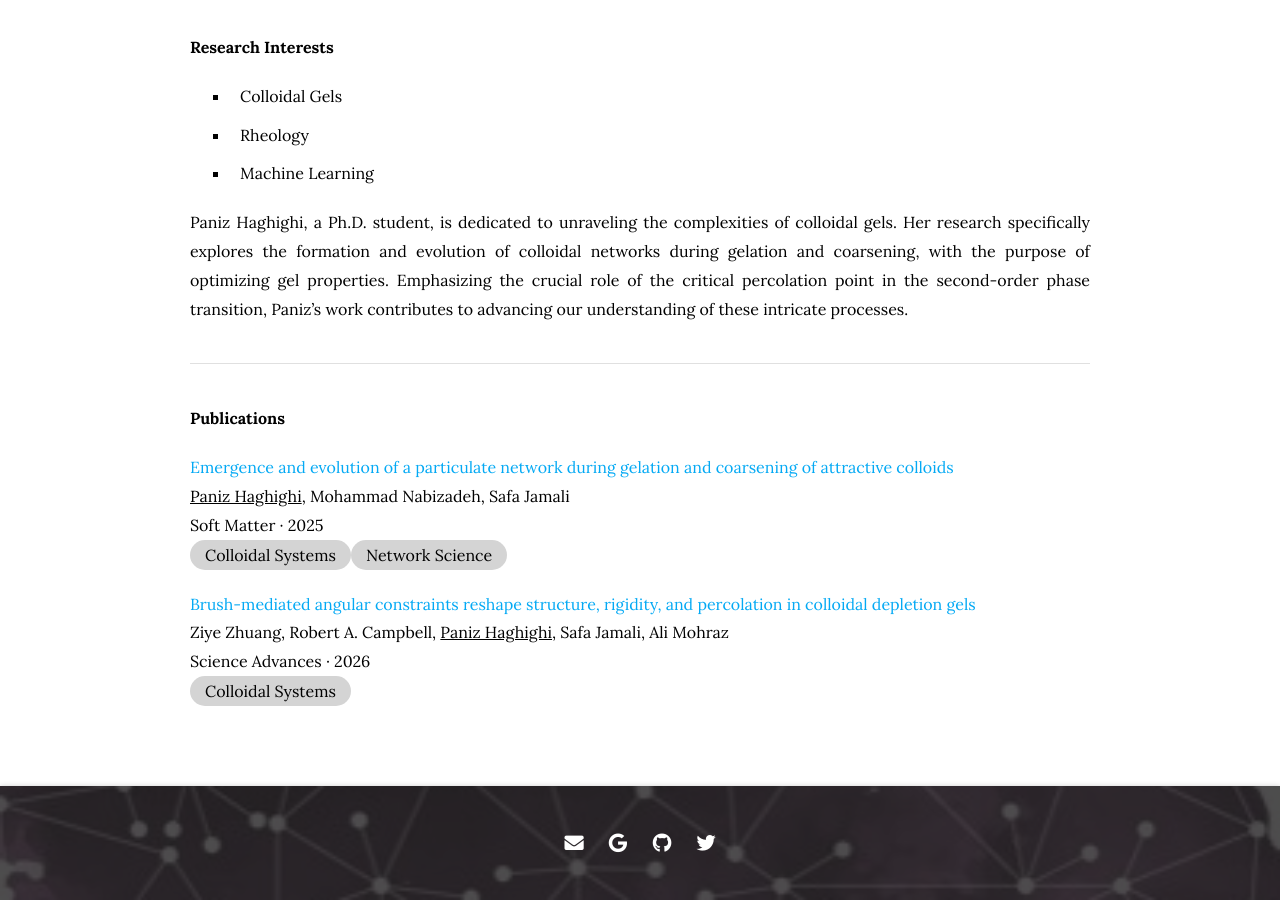
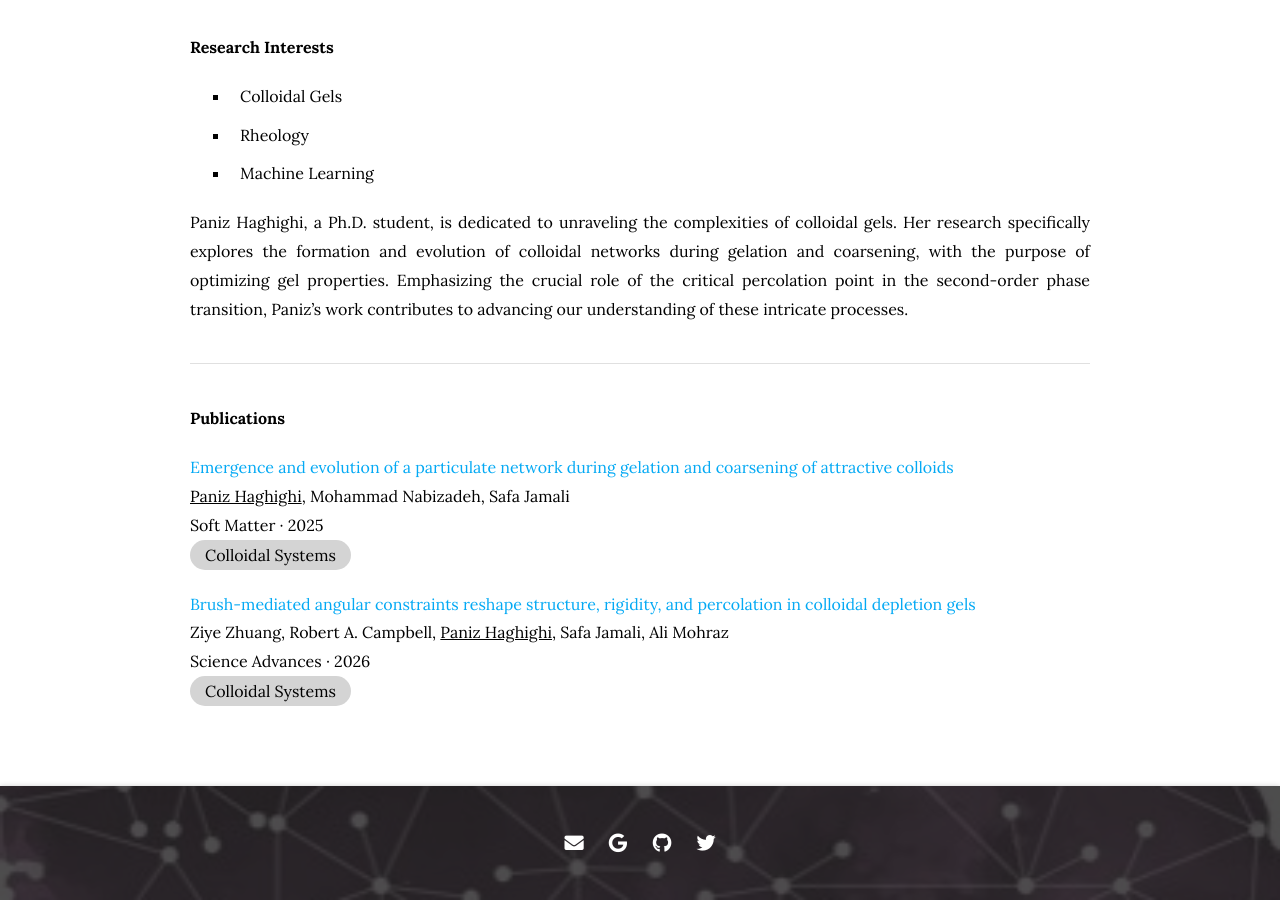
Before and after one commit to procf/procf.github.io, a Jekyll site: the page built from _members/paniz-haghighi.md, in a window 1280 px wide and 900 px high, scrolled down 886 px. Built offline with Jekyll 4.4.1, drawn with Linux system fonts in a browser that asks for light colours; nearby versions of some CDN libraries.

Commit message:
Generate citations

```diff
--- a/_data/citations.yaml
+++ b/_data/citations.yaml
@@ -785,7 +785,6 @@
   image: https://procf.github.io/images/featured/sftm-2025.jpg
   tags:
   - Colloidal Systems
-  - Network Science
   main_author: Paniz Haghighi
 - id: 10.1126/sciadv.aeh5537
   title: Brush-mediated angular constraints reshape structure, rigidity, and percolation
```
